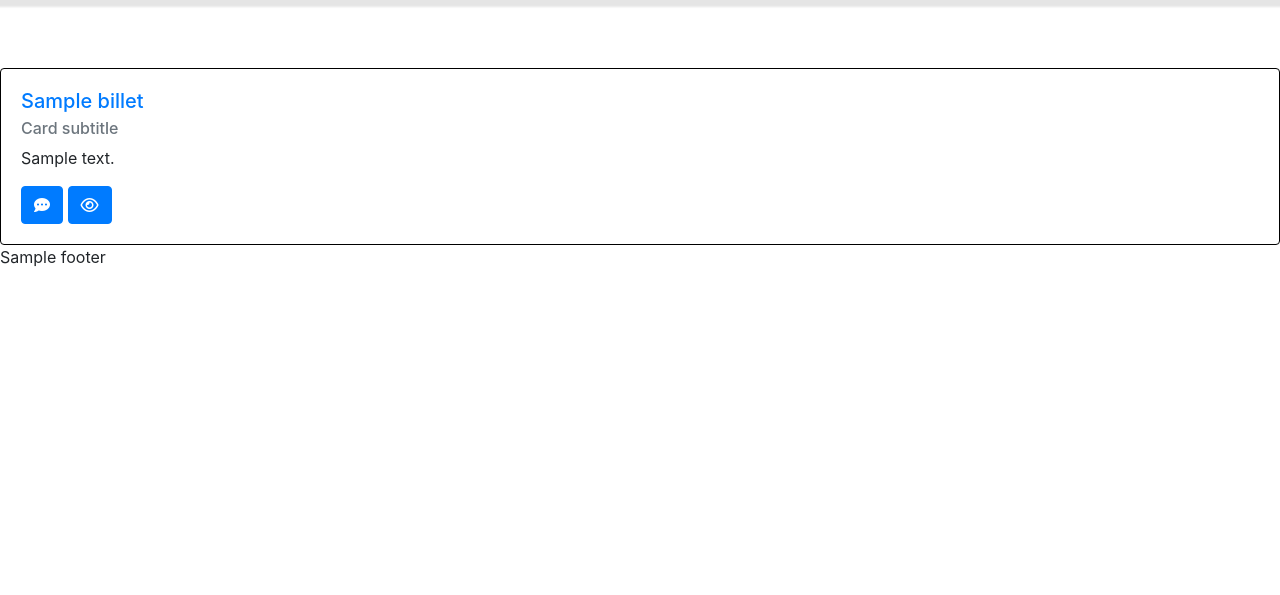
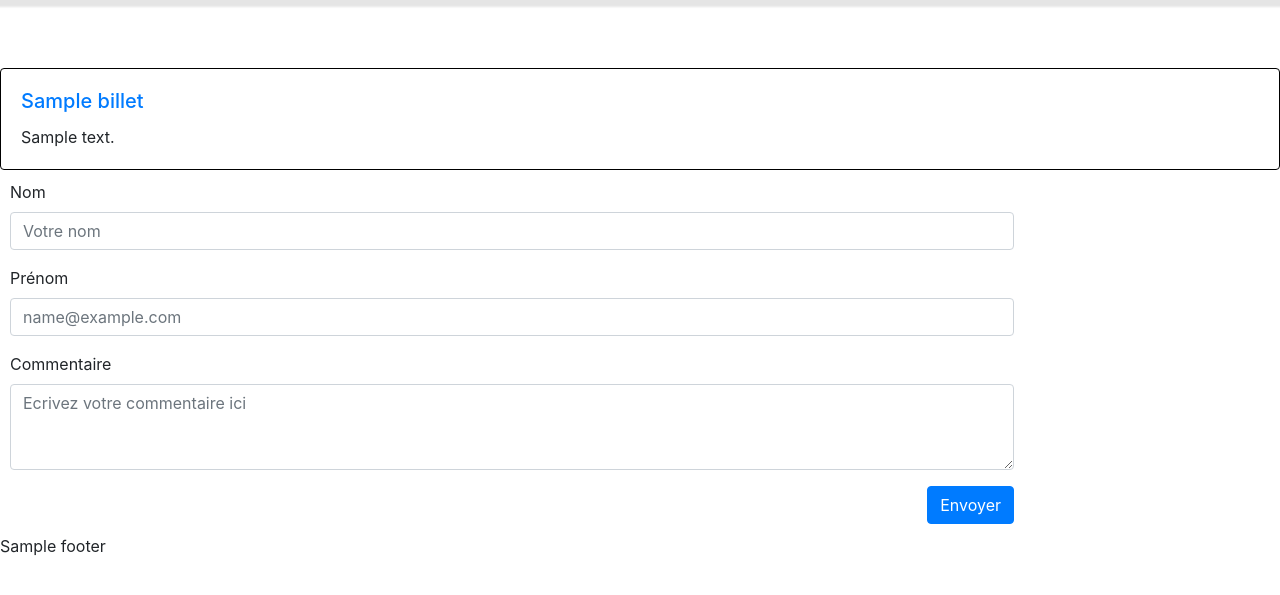
Before and after one commit to BenjaminNahmani/p4-openclassroom, a PHP site: template vue/billet/show.php in a window 1280 px wide. Shown: the part 86-681 px from the top of the page. Run offline with PHP 8.4, Linux system fonts and the light colour scheme; the template is opened without the code that fills it: most values are stand-ins (such as "Sample title", 1, 10 or a date in 2020); data that the repository does not hold is empty; some libraries are stand-ins or nearby versions.

Commit message:
Ajout form dans page article

```diff
--- a/style.css
+++ b/style.css
@@ -118,3 +118,20 @@
 .com_card{
     display: none;
 }
+
+/* ---------------------------------- */
+/* -------- COM ARTICLE PAGE -------- */
+/* ---------------------------------- */
+
+.form_com{
+    display: flex;
+    flex-direction: column;
+    width: 80%;
+    padding: 10px 10px 10px 10px;
+}
+
+.btn-submit{
+    display: flex;
+    justify-content: flex-end;
+    align-items: flex-end;
+}
--- a/vue/billet/show.php
+++ b/vue/billet/show.php
@@ -9,10 +9,7 @@
                 <div class="card-body">
 
                     <h5 class="card-title"><a href="/billet?id=<?= $billet->getId()?>"><?= $billet->getName() ?></a></h5>
-                    <h6 class="card-subtitle mb-2 text-muted">Card subtitle</h6>
                     <p class="card-text"><?= $billet->getText()?></p>
-                    <button id="new-comment"  class="btn btn-primary"><i class="fas fa-comment-dots"></i></button>
-                    <button id="view_comment" class="btn btn-primary btn-comOn" data-commentaires-id="#com_card_<?= $billet->getId()?>"><i class="far fa-eye"></i></button>
 
                 </div>
             </div>
@@ -41,7 +38,30 @@
             </div>
         <?php endforeach;?>
 
-    <!-- form pour laisser com -->
     </section>
 
+<section class="form_com">
+    <form>
+
+        <div class="form-group">
+            <label for="exampleFormControlInput1">Nom</label>
+            <input type="text" class="form-control" id="exampleFormControlInput1" placeholder="Votre nom">
+        </div>
+
+        <div class="form-group">
+            <label for="exampleFormControlInput1">Prénom</label>
+            <input type="text" class="form-control" id="exampleFormControlInput1" placeholder="name@example.com">
+        </div>
+
+        <div class="form-group">
+            <label for="exampleFormControlTextarea1">Commentaire</label>
+            <textarea class="form-control" id="exampleFormControlTextarea1" rows="3" placeholder="Ecrivez votre commentaire ici"></textarea>
+        </div>
+
+        <div class="btn-submit">
+            <input class="btn btn-primary" type="submit" value="Envoyer">
+        </div>
+    </form>
+</section>
+
 <?= $footer?>
```
Also changed, not shown: vue/billet/liste.php (+6 -7 lines).
